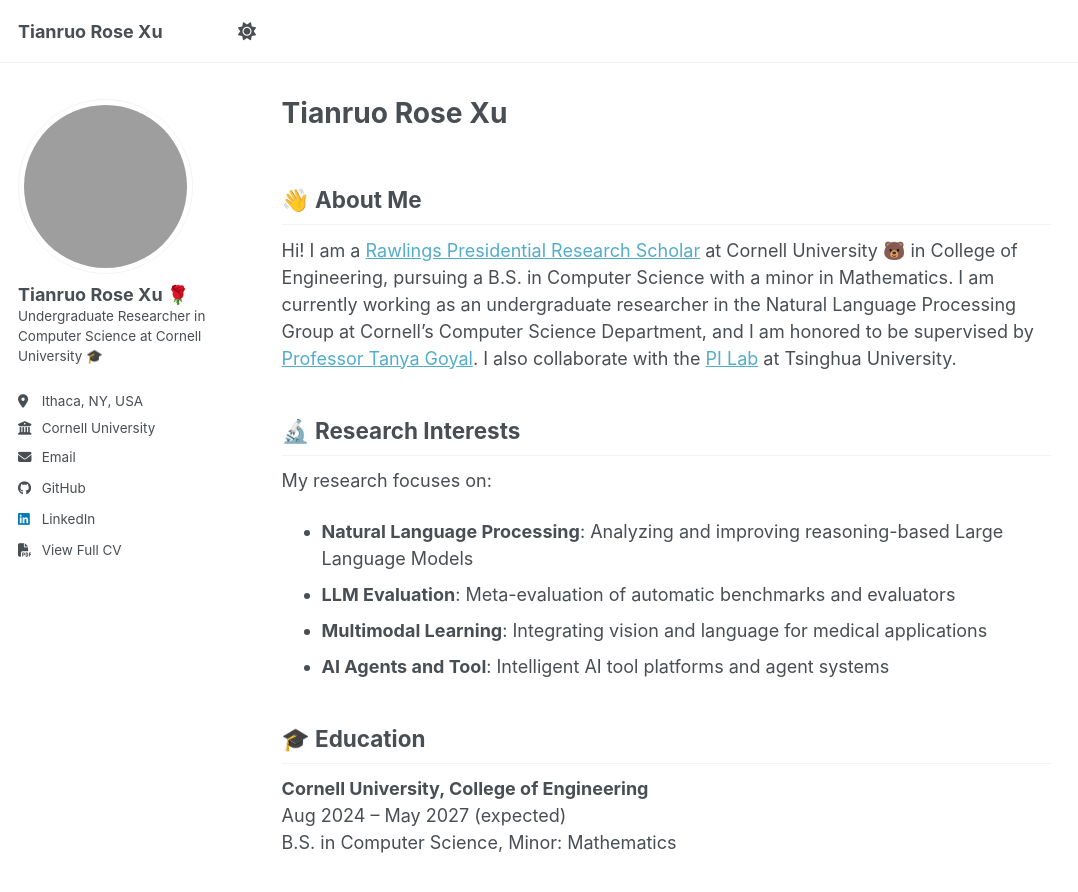
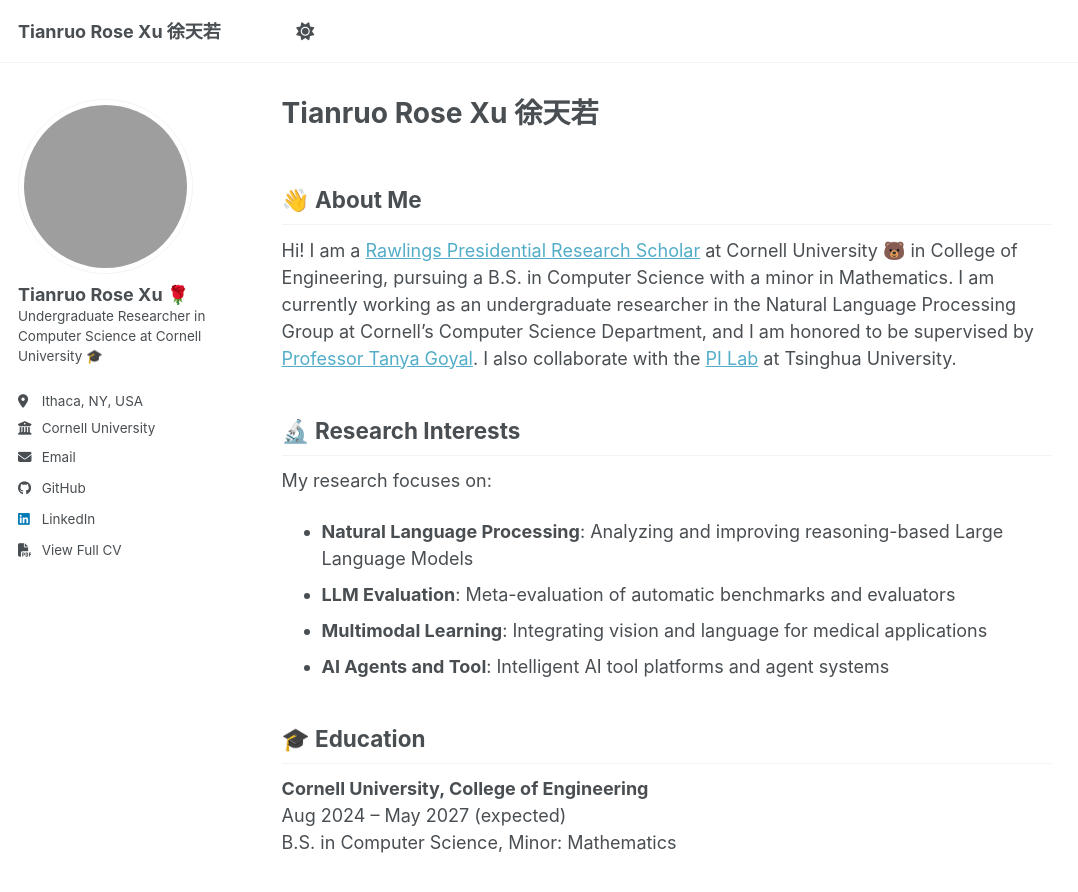
Before and after one commit to XTRose29/xtrose29.github.io, a Jekyll site: the page built from _pages/about.md, in a window 1280 px wide and 900 px high. Shown: the top 892 px of the window, without its empty margins (0-1078 px from the left). Built offline with Jekyll 4.4.1, drawn with Linux system fonts in a browser that asks for light colours; a script bundle is joined from its source files by our own code; library files that are not in the unit come from our copies.

```diff
--- a/_includes/masthead.html
+++ b/_includes/masthead.html
@@ -6,7 +6,7 @@
       <nav id="site-nav" class="greedy-nav">
         <button><span class="navicon"></span></button>
         <ul class="visible-links">
-          <li class="masthead__menu-item masthead__menu-item--lg persist"><a href="{{ base_path }}/">{{ site.title }}</a></li>
+          <li class="masthead__menu-item masthead__menu-item--lg persist"><a href="{{ base_path }}/">{{ site.title }} 徐天若</a></li>
           {% for link in site.data.navigation.main %}
             {% if link.url contains 'http' %}
               {% assign domain = '' %}
--- a/_pages/about.md
+++ b/_pages/about.md
@@ -1,6 +1,6 @@
 ---
 permalink: /
-title: "Tianruo Rose Xu"
+title: "Tianruo Rose Xu 徐天若"
 author_profile: true
 redirect_from:
   - /about/
```
